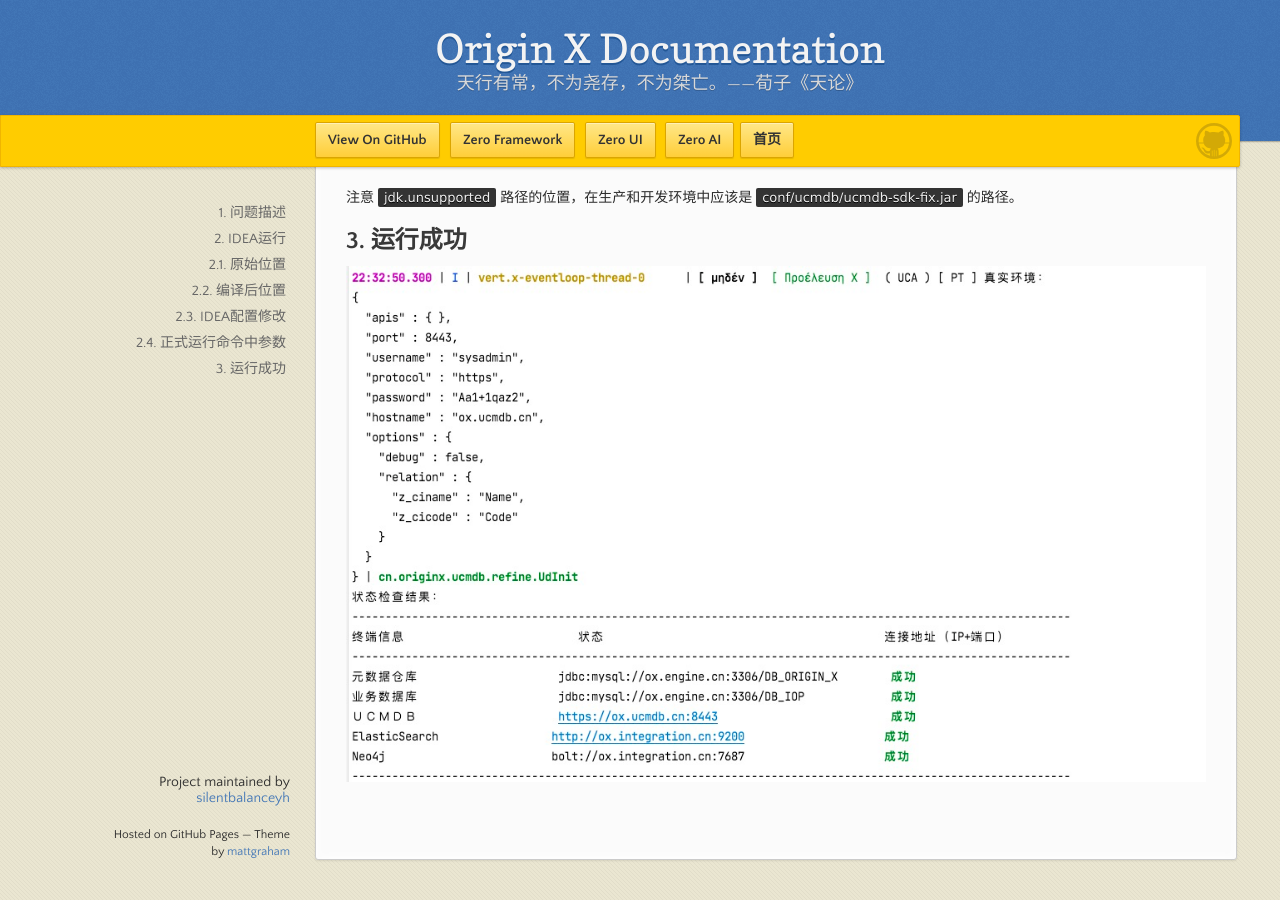
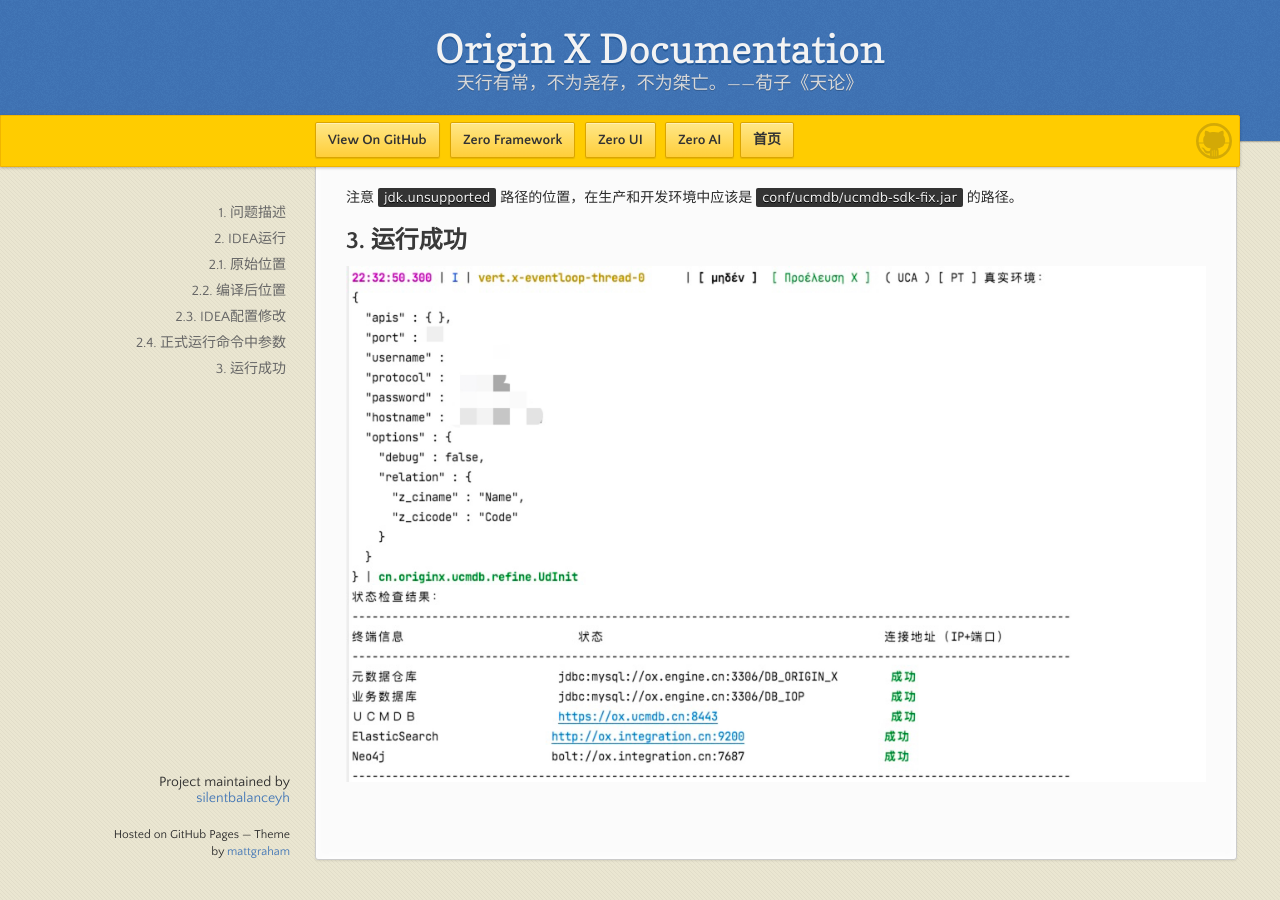
Before and after one commit to silentbalanceyh/mi-kb, a Jekyll site: the page built from origin-x-engine/3.ox-runtime/001-ucmdb.md, in a window 1280 px wide and 900 px high, scrolled down 3021 px. Built offline with Jekyll 4.4.1, drawn with Linux system fonts in a browser that asks for light colours; our own code applies the rules of GitHub Pages for plain Markdown files.

Commit message:
敏感信息

```diff
--- a/origin-x-engine/3.ox-runtime/001-ucmdb.md
+++ b/origin-x-engine/3.ox-runtime/001-ucmdb.md
@@ -54,4 +54,4 @@ java --patch-module=jdk.unsupported=target/conf/ucmdb/ucmdb-sdk-fix.jar \
 
 ## 3. 运行成功
 
-![None](/assets/images/ox/2021-10-12-22-50-16.png)
+![None](/assets/images/ox/2021-10-12-23-22-01.png)
```
Also changed, not shown: assets/images/ox/2021-10-12-22-50-16.png (deleted), assets/images/ox/2021-10-12-23-22-01.png (added).
